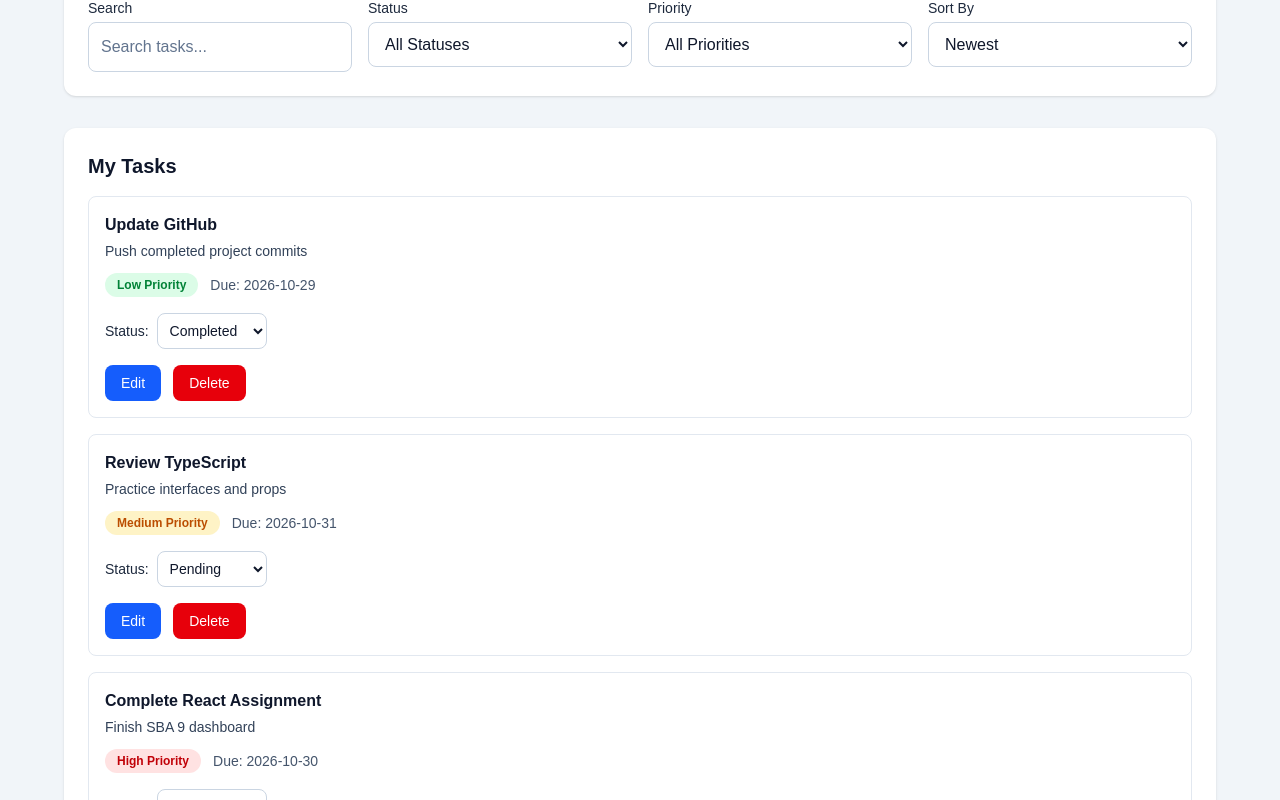
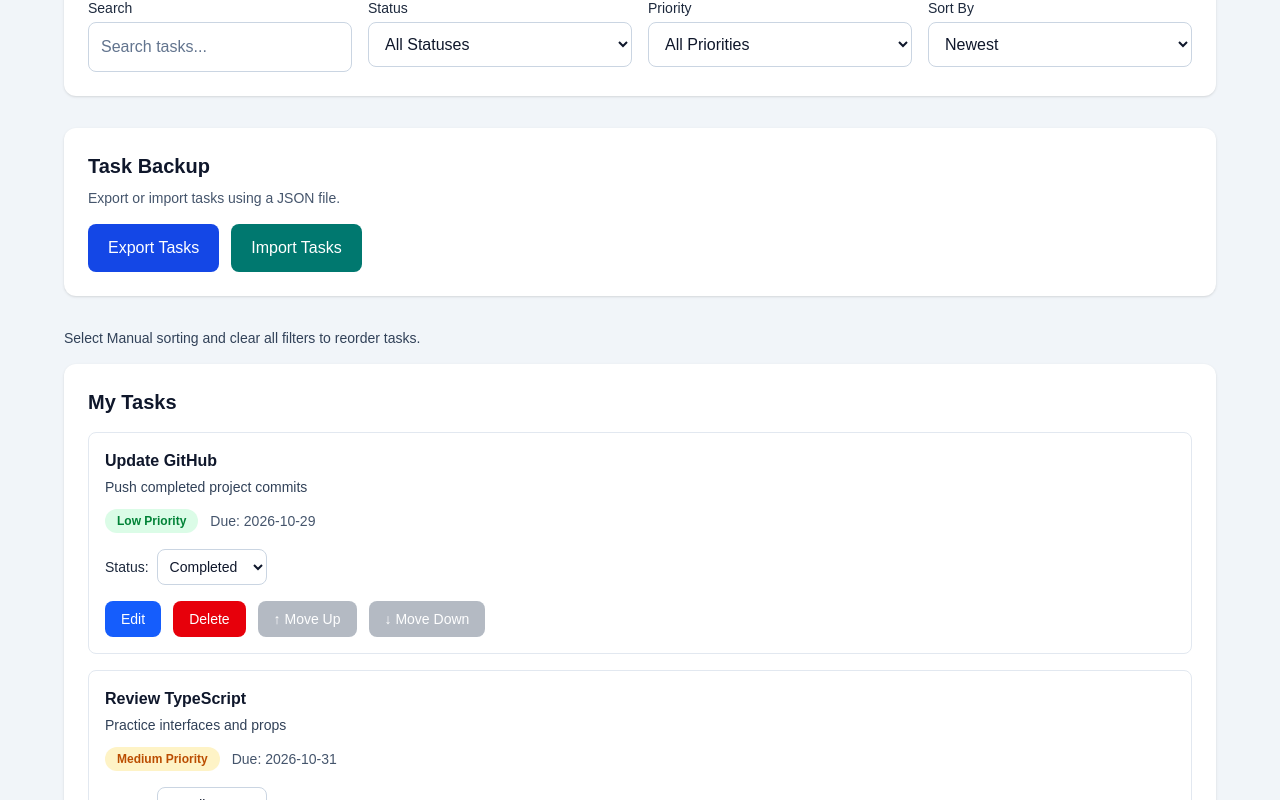
Before and after one commit to BallNChain24FEnd/AshleyWhite-SBA-9-_React-TypeScript-TailwindCSS-taskmanagement-dashboardapp, a React (Vite) app: page / in a window 1280 px wide. Shown: the part 980-1780 px from the top of the page. Built offline with nearby package versions, Linux system fonts and the light colour scheme.

Commit message:
Commit 9: Implemented task reordering and data import/export

```diff
--- a/src/App.tsx
+++ b/src/App.tsx
@@ -1,6 +1,10 @@
 import { useState, useEffect } from "react";
 import Dashboard from "./components/Dashboard/Dashboard";
 import { sampleTasks } from "./utils/taskUtils";
+import {
+  exportTasks,
+  isValidTaskData,
+} from "./utils/taskStorage";
 import type {
   Task,
   TaskFormData,
@@ -15,7 +19,11 @@ function App() {
 
     if (savedTasks) {
       try {
-        return JSON.parse(savedTasks) as Task[];
+        const parsedTasks: unknown = JSON.parse(savedTasks);
+
+        return isValidTaskData(parsedTasks)
+          ? parsedTasks
+          : sampleTasks;
       } catch {
         return sampleTasks;
       }
@@ -39,6 +47,9 @@ function App() {
   const [darkMode, setDarkMode] = useState<boolean>(() => {
     return localStorage.getItem("dashboardTheme") === "dark";
   });
+
+  // Store import feedback
+  const [importMessage, setImportMessage] = useState("");
 
   // Save tasks when changed
   useEffect(() => {
@@ -114,6 +125,95 @@ function App() {
     setEditingTask(null);
   }
 
+  // Move task up
+  function handleMoveUp(id: number) {
+    setTasks((prevTasks) => {
+      const updatedTasks = [...prevTasks];
+      const index = updatedTasks.findIndex(
+        (task) => task.id === id
+      );
+
+      if (index <= 0) {
+        return prevTasks;
+      }
+
+      // Swap with previous task
+      [updatedTasks[index - 1], updatedTasks[index]] = [
+        updatedTasks[index],
+        updatedTasks[index - 1],
+      ];
+
+      return updatedTasks;
+    });
+  }
+
+  // Move task down
+  function handleMoveDown(id: number) {
+    setTasks((prevTasks) => {
+      const updatedTasks = [...prevTasks];
+      const index = updatedTasks.findIndex(
+        (task) => task.id === id
+      );
+
+      if (index < 0 || index >= updatedTasks.length - 1) {
+        return prevTasks;
+      }
+
+      // Swap with next task
+      [updatedTasks[index], updatedTasks[index + 1]] = [
+        updatedTasks[index + 1],
+        updatedTasks[index],
+      ];
+
+      return updatedTasks;
+    });
+  }
+
+  // Export task backup
+  function handleExport() {
+    exportTasks(tasks);
+  }
+
+  // Import task backup
+  async function handleImport(file: File): Promise<void> {
+    try {
+      // Read JSON file
+      const fileText = await file.text();
+      const importedData: unknown = JSON.parse(fileText);
+
+      // Validate imported tasks
+      if (!isValidTaskData(importedData)) {
+        setImportMessage("Invalid task backup file.");
+        return;
+      }
+
+      // Confirm replacement
+      const confirmed = window.confirm(
+        "Importing will replace your current tasks. Continue?"
+      );
+
+      if (!confirmed) {
+        setImportMessage("Import cancelled.");
+        return;
+      }
+
+      // Restore imported tasks
+      setTasks(importedData);
+      setEditingTask(null);
+      setImportMessage("Tasks imported successfully.");
+
+      // Show imported order
+      setFilters({
+        status: "All",
+        priority: "All",
+        search: "",
+        sortBy: "Manual",
+      });
+    } catch {
+      setImportMessage("Could not read task backup file.");
+    }
+  }
+
   // Filter tasks
   const filteredTasks = tasks.filter((task) => {
     const matchesStatus =
@@ -131,6 +231,10 @@ function App() {
 
   // Sort filtered tasks
   const sortedTasks = [...filteredTasks].sort((a, b) => {
+    if (filters.sortBy === "Manual") {
+      return 0;
+    }
+
     if (filters.sortBy === "Oldest") {
       return a.id - b.id;
     }
@@ -146,6 +250,13 @@ function App() {
 
     return b.id - a.id;
   });
+
+  // Allow reordering in manual view
+  const canReorder =
+    filters.sortBy === "Manual" &&
+    filters.status === "All" &&
+    filters.priority === "All" &&
+    filters.search.trim() === "";
 
   return (
     <>
@@ -163,6 +274,12 @@ function App() {
         onCancel={handleCancel}
         darkMode={darkMode}
         onThemeToggle={handleThemeToggle}
+        onMoveUp={handleMoveUp}
+        onMoveDown={handleMoveDown}
+        canReorder={canReorder}
+        onExport={handleExport}
+        onImport={handleImport}
+        importMessage={importMessage}
       />
     </>
   );
--- a/src/components/Dashboard/Dashboard.tsx
+++ b/src/components/Dashboard/Dashboard.tsx
@@ -1,6 +1,7 @@
 import TaskFilter from "../TaskFilter/TaskFilter";
 import TaskForm from "../TaskForm/TaskForm";
 import TaskList from "../TaskList/TaskList";
+import TaskStorage from "../TaskStorage/TaskStorage";
 import type { DashboardProps } from "../../types";
 
 export default function Dashboard({
@@ -16,6 +17,12 @@ export default function Dashboard({
   onCancel,
   darkMode,
   onThemeToggle,
+  onMoveUp,
+  onMoveDown,
+  canReorder,
+  onExport,
+  onImport,
+  importMessage,
 }: DashboardProps) {
   // Get task statistics
   const totalTasks = tasks.length;
@@ -139,12 +146,29 @@ export default function Dashboard({
           onFilterChange={onFilterChange}
         />
 
+        {/* Task backup */}
+        <TaskStorage
+          onExport={onExport}
+          onImport={onImport}
+          importMessage={importMessage}
+        />
+
+        {/* Reordering instructions */}
+        {!canReorder && (
+          <p className="mb-4 text-sm text-slate-700 dark:text-slate-300">
+            Select Manual sorting and clear all filters to reorder tasks.
+          </p>
+        )}
+
         {/* Task list */}
         <TaskList
           tasks={visibleTasks}
           onDelete={onDelete}
           onEdit={onEdit}
           onStatusChange={onStatusChange}
+          onMoveUp={onMoveUp}
+          onMoveDown={onMoveDown}
+          canReorder={canReorder}
         />
       </main>
     </div>
--- a/src/components/TaskFilter/TaskFilter.tsx
+++ b/src/components/TaskFilter/TaskFilter.tsx
@@ -115,6 +115,8 @@ export default function TaskFilter({
             }
             className="w-full rounded-lg border border-slate-300 bg-white p-3 text-slate-900 dark:border-slate-600 dark:bg-slate-700 dark:text-white"
           >
+            {/* Manual task order */}
+            <option value="Manual">Manual</option>
             <option value="Newest">Newest</option>
             <option value="Oldest">Oldest</option>
             <option value="Due Date">Due Date</option>
--- a/src/components/TaskList/TaskItem.tsx
+++ b/src/components/TaskList/TaskItem.tsx
@@ -1,13 +1,14 @@
-import type {
-  TaskItemProps,
-  TaskStatus,
-} from "../../types";
+import type { TaskItemProps, TaskStatus } from "../../types";
 
 export default function TaskItem({
   task,
   onDelete,
   onEdit,
   onStatusChange,
+  onMoveUp,
+  onMoveDown,
+  canMoveUp,
+  canMoveDown,
 }: TaskItemProps) {
   return (
     <div className="rounded-lg border border-slate-200 bg-white p-4 text-slate-900 dark:border-slate-600 dark:bg-slate-700 dark:text-white">
@@ -55,10 +56,7 @@ export default function TaskItem({
           id={`status-${task.id}`}
           value={task.status}
           onChange={(e) =>
-            onStatusChange(
-              task.id,
-              e.target.value as TaskStatus
-            )
+            onStatusChange(task.id, e.target.value as TaskStatus)
           }
           className="rounded-lg border border-slate-300 bg-white p-2 text-sm text-slate-900 dark:border-slate-500 dark:bg-slate-600 dark:text-white"
         >
@@ -69,7 +67,7 @@ export default function TaskItem({
       </div>
 
       {/* Task buttons */}
-      <div className="mt-4 flex gap-3">
+      <div className="mt-4 flex flex-wrap gap-3">
         <button
           type="button"
           onClick={() => onEdit(task)}
@@ -85,6 +83,26 @@ export default function TaskItem({
         >
           Delete
         </button>
+
+        {/* Move task up */}
+        <button
+          type="button"
+          onClick={() => onMoveUp(task.id)}
+          disabled={!canMoveUp}
+          className="rounded-lg bg-slate-600 px-4 py-2 text-sm font-medium text-white hover:bg-slate-700 disabled:cursor-not-allowed disabled:opacity-40"
+        >
+          ↑ Move Up
+        </button>
+
+        {/* Move task down */}
+        <button
+          type="button"
+          onClick={() => onMoveDown(task.id)}
+          disabled={!canMoveDown}
+          className="rounded-lg bg-slate-600 px-4 py-2 text-sm font-medium text-white hover:bg-slate-700 disabled:cursor-not-allowed disabled:opacity-40"
+        >
+          ↓ Move Down
+        </button>
       </div>
     </div>
   );
--- a/src/components/TaskList/TaskList.tsx
+++ b/src/components/TaskList/TaskList.tsx
@@ -6,6 +6,9 @@ export default function TaskList({
   onDelete,
   onEdit,
   onStatusChange,
+  onMoveUp,
+  onMoveDown,
+  canReorder,
 }: TaskListProps) {
   return (
     <section className="rounded-xl bg-white p-6 text-slate-900 shadow-sm dark:bg-slate-800 dark:text-white">
@@ -17,13 +20,17 @@ export default function TaskList({
       {/* Show tasks or empty message */}
       {tasks.length > 0 ? (
         <div className="space-y-4">
-          {tasks.map((task) => (
+          {tasks.map((task, index) => (
             <TaskItem
               key={task.id}
               task={task}
               onDelete={onDelete}
               onEdit={onEdit}
               onStatusChange={onStatusChange}
+              onMoveUp={onMoveUp}
+              onMoveDown={onMoveDown}
+              canMoveUp={canReorder && index > 0}
+              canMoveDown={canReorder && index < tasks.length - 1}
             />
           ))}
         </div>
--- /dev/null
+++ b/src/components/TaskStorage/TaskStorage.tsx
@@ -0,0 +1,79 @@
+import { useRef } from "react";
+
+interface TaskStorageProps {
+  onExport: () => void;
+  onImport: (file: File) => Promise<void>;
+  importMessage: string;
+}
+
+export default function TaskStorage({
+  onExport,
+  onImport,
+  importMessage,
+}: TaskStorageProps) {
+  // Get file input
+  const fileInputRef = useRef<HTMLInputElement>(null);
+
+  // Import selected file
+  async function handleFileChange(
+    e: React.ChangeEvent<HTMLInputElement>
+  ) {
+    const file = e.target.files?.[0];
+
+    if (file) {
+      await onImport(file);
+    }
+
+    // Allow same file again
+    e.target.value = "";
+  }
+
+  return (
+    <section className="mb-8 rounded-xl bg-white p-6 text-slate-900 shadow-sm dark:bg-slate-800 dark:text-white">
+      {/* Storage heading */}
+      <h2 className="mb-2 text-xl font-semibold">
+        Task Backup
+      </h2>
+
+      <p className="mb-4 text-sm text-slate-600 dark:text-slate-300">
+        Export or import tasks using a JSON file.
+      </p>
+
+      {/* Backup buttons */}
+      <div className="flex flex-wrap gap-3">
+        <button
+          type="button"
+          onClick={onExport}
+          className="rounded-lg bg-blue-700 px-5 py-3 font-medium text-white hover:bg-blue-800"
+        >
+          Export Tasks
+        </button>
+
+        <button
+          type="button"
+          onClick={() => fileInputRef.current?.click()}
+          className="rounded-lg bg-teal-700 px-5 py-3 font-medium text-white hover:bg-teal-800"
+        >
+          Import Tasks
+        </button>
+
+        {/* Hidden file input */}
+        <input
+          ref={fileInputRef}
+          type="file"
+          accept=".json,application/json"
+          onChange={handleFileChange}
+          aria-label="Select task backup JSON file"
+          className="hidden"
+        />
+      </div>
+
+      {/* Import feedback */}
+      {importMessage && (
+        <p role="status" className="mt-3 text-sm">
+          {importMessage}
+        </p>
+      )}
+    </section>
+  );
+}
--- a/src/types/index.ts
+++ b/src/types/index.ts
@@ -28,6 +28,9 @@ export interface TaskListProps {
   onDelete: (id: number) => void;
   onEdit: (task: Task) => void;
   onStatusChange: (id: number, status: TaskStatus) => void;
+  onMoveUp: (id: number) => void;
+  onMoveDown: (id: number) => void;
+  canReorder: boolean;
 }
 
 // Task item props
@@ -36,7 +39,12 @@ export interface TaskItemProps {
   onDelete: (id: number) => void;
   onEdit: (task: Task) => void;
   onStatusChange: (id: number, status: TaskStatus) => void;
+  onMoveUp: (id: number) => void;
+  onMoveDown: (id: number) => void;
+  canMoveUp: boolean;
+  canMoveDown: boolean;
 }
+
 
 // Task form props
 export interface TaskFormProps {
@@ -50,7 +58,7 @@ export interface TaskFilterOptions {
   status: "All" | TaskStatus;
   priority: "All" | TaskPriority;
   search: string;
-  sortBy: "Newest" | "Oldest" | "Due Date" | "Priority";
+  sortBy: "Manual" | "Newest" | "Oldest" | "Due Date" | "Priority";
 }
 
 // Task filter props
@@ -59,7 +67,7 @@ export interface TaskFilterProps {
   onFilterChange: (filters: TaskFilterOptions) => void;
 }
 
- // Dashboard props
+// Dashboard props
 export interface DashboardProps {
   tasks: Task[];
   visibleTasks: Task[];
@@ -73,4 +81,10 @@ export interface DashboardProps {
   onCancel: () => void;
   darkMode: boolean;
   onThemeToggle: () => void;
+  onMoveUp: (id: number) => void;
+  onMoveDown: (id: number) => void;
+  onExport: () => void;
+  onImport: (file: File) => Promise<void>;
+  importMessage: string;
+  canReorder: boolean;
 }
--- /dev/null
+++ b/src/utils/taskStorage.ts
@@ -0,0 +1,44 @@
+import type { Task } from "../types";
+
+// Download tasks as JSON
+export function exportTasks(tasks: Task[]) {
+  const json = JSON.stringify(tasks, null, 2);
+  const blob = new Blob([json], {
+    type: "application/json",
+  });
+
+  const url = URL.createObjectURL(blob);
+  const link = document.createElement("a");
+
+  link.href = url;
+  link.download = "task-dashboard-backup.json";
+  link.click();
+
+  URL.revokeObjectURL(url);
+}
+
+// Check imported task data
+export function isValidTaskData(data: unknown): data is Task[] {
+  if (!Array.isArray(data)) {
+    return false;
+  }
+
+  return data.every((task) => {
+    if (typeof task !== "object" || task === null) {
+      return false;
+    }
+
+    return (
+      typeof task.id === "number" &&
+      Number.isSafeInteger(task.id) &&
+      task.id > 0 &&
+      typeof task.title === "string" &&
+      task.title.trim().length > 0 &&
+      typeof task.description === "string" &&
+      ["Pending", "In Progress", "Completed"].includes(task.status) &&
+      ["Low", "Medium", "High"].includes(task.priority) &&
+      typeof task.dueDate === "string" &&
+      /^\d{4}-\d{2}-\d{2}$/.test(task.dueDate)
+    );
+  }) && new Set(data.map((task) => task.id)).size === data.length;
+}
```
